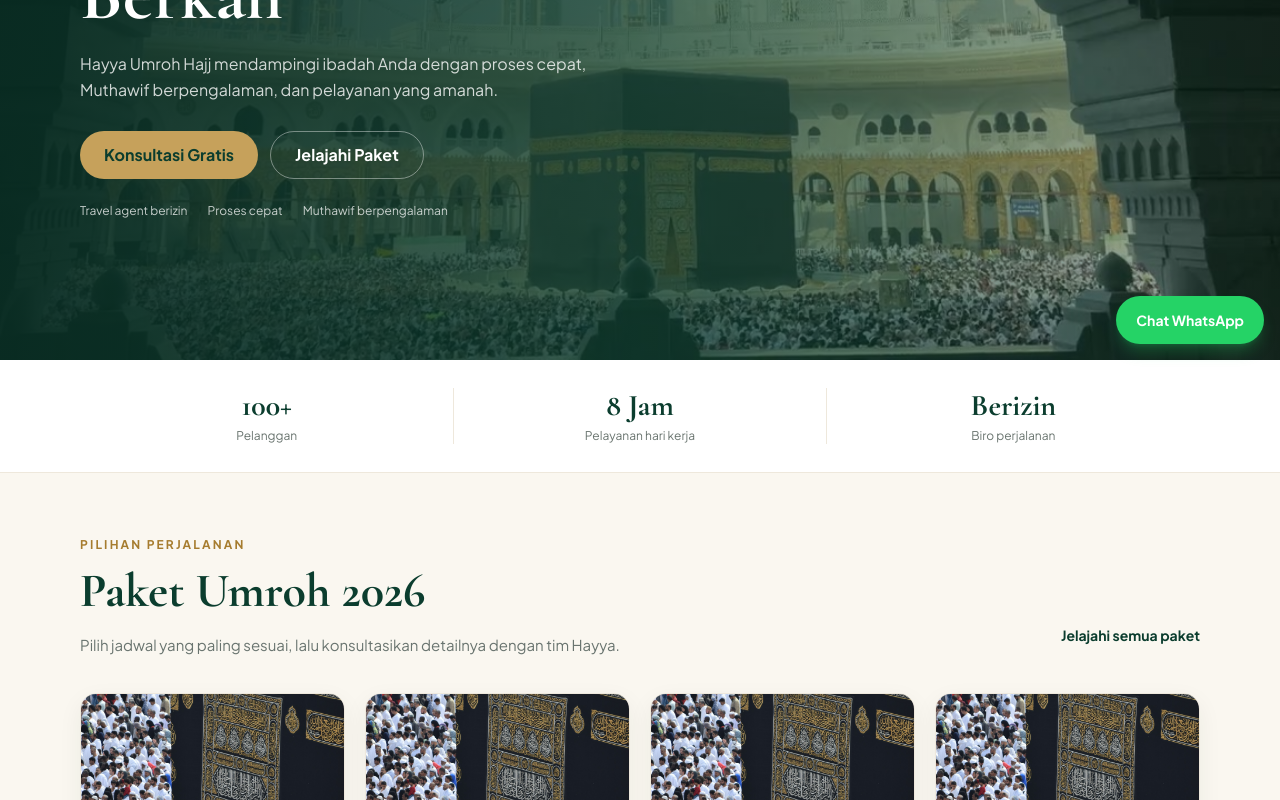
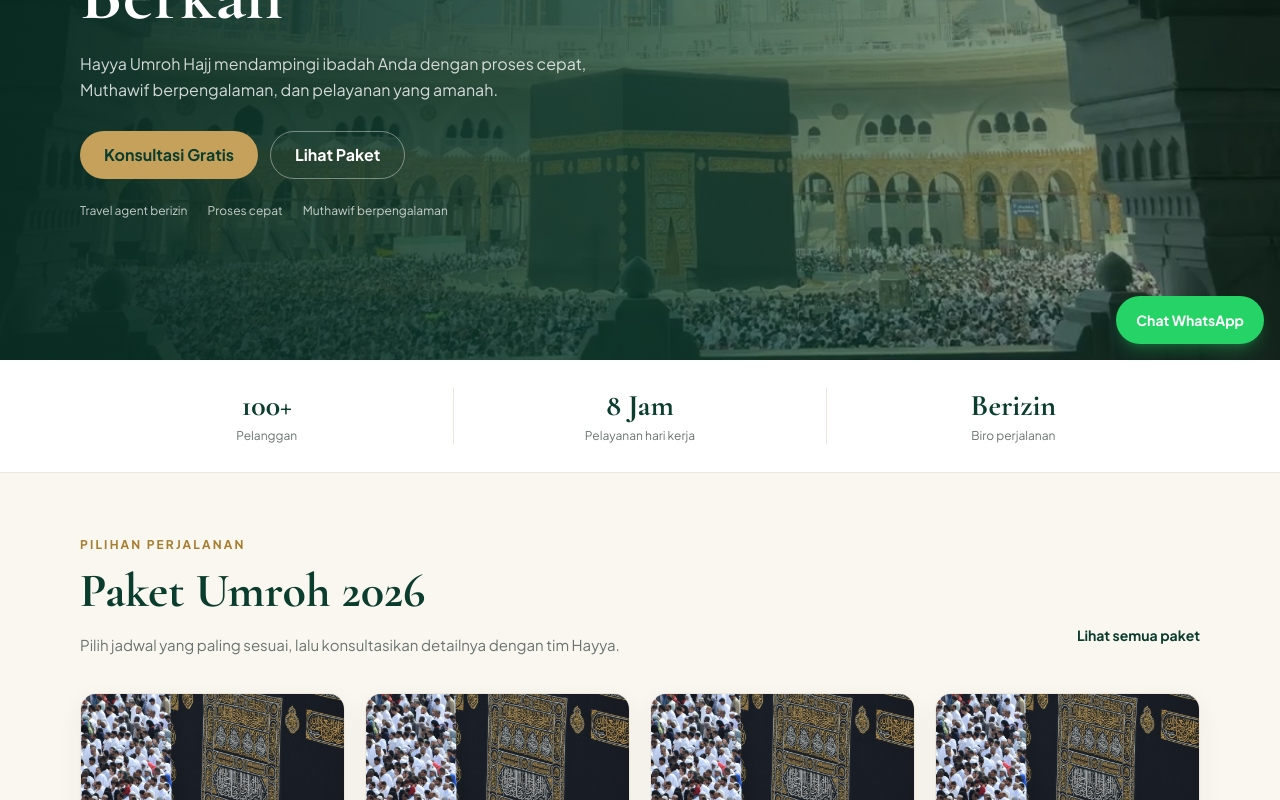
Before and after one commit to habibiazmi123/hayya-travel, a Next.js app: page / in a window 1280 px wide. Shown: the part 440-1240 px from the top of the page. Built offline with nearby package versions, Linux system fonts and the light colour scheme.

Commit message:
refine: use simpler CTA wording

```diff
--- a/app/page.tsx
+++ b/app/page.tsx
@@ -31,7 +31,7 @@ export default function Home() {
             <p className="mt-5 max-w-lg text-base leading-relaxed text-white/80">Hayya Umroh Hajj mendampingi ibadah Anda dengan proses cepat, Muthawif berpengalaman, dan pelayanan yang amanah.</p>
             <div className="mt-7 flex flex-wrap gap-3">
               <a href={generalWaLink()} target="_blank" rel="noopener noreferrer" className="inline-flex min-h-12 items-center rounded-full bg-gold px-6 font-bold text-pine transition-colors hover:bg-gold-soft">Konsultasi Gratis</a>
-              <Link href="/paket" className="inline-flex min-h-12 items-center rounded-full border border-white/40 px-6 font-bold transition-colors hover:border-gold hover:text-gold-soft">Jelajahi Paket</Link>
+              <Link href="/paket" className="inline-flex min-h-12 items-center rounded-full border border-white/40 px-6 font-bold transition-colors hover:border-gold hover:text-gold-soft">Lihat Paket</Link>
             </div>
             <ul className="mt-6 flex flex-wrap gap-x-5 gap-y-2 text-xs text-white/75">
               <li>Travel agent berizin</li><li>Proses cepat</li><li>Muthawif berpengalaman</li>
@@ -51,9 +51,9 @@ export default function Home() {
 
       <Reveal>
       <section aria-label="Paket umroh" className="mx-auto max-w-6xl px-4 py-16">
-        <div className="flex items-end justify-between gap-5"><SectionHeading align="left" eyebrow="PILIHAN PERJALANAN" title="Paket Umroh 2026" description="Pilih jadwal yang paling sesuai, lalu konsultasikan detailnya dengan tim Hayya." /><Link href="/paket" className="hidden min-h-11 shrink-0 items-center text-sm font-bold text-pine sm:inline-flex">Jelajahi semua paket</Link></div>
+        <div className="flex items-end justify-between gap-5"><SectionHeading align="left" eyebrow="PILIHAN PERJALANAN" title="Paket Umroh 2026" description="Pilih jadwal yang paling sesuai, lalu konsultasikan detailnya dengan tim Hayya." /><Link href="/paket" className="hidden min-h-11 shrink-0 items-center text-sm font-bold text-pine sm:inline-flex">Lihat semua paket</Link></div>
         <div className="mt-9 grid gap-5 sm:grid-cols-2 lg:grid-cols-4">{PACKAGES.map((packageInfo) => <PackageCard key={packageInfo.slug} packageInfo={packageInfo} />)}</div>
-        <Link href="/paket" className="mt-6 inline-flex min-h-11 items-center text-sm font-bold text-pine sm:hidden">Jelajahi semua paket</Link>
+        <Link href="/paket" className="mt-6 inline-flex min-h-11 items-center text-sm font-bold text-pine sm:hidden">Lihat semua paket</Link>
       </section>
       </Reveal>
 
@@ -87,7 +87,7 @@ export default function Home() {
         <div className="mx-auto max-w-6xl">
           <SectionHeading eyebrow="DOKUMENTASI PERJALANAN" title="Momen Bersama Hayya" description="Potongan cerita dari perjalanan jamaah di Tanah Suci dan berbagai destinasi." />
           <div className="mt-9"><GalleryGrid items={GALLERY.slice(0, 6)} compact /></div>
-          <p className="mt-7 text-center"><Link href="/galeri" className="inline-flex min-h-11 items-center font-bold text-pine">Jelajahi galeri lengkap</Link></p>
+          <p className="mt-7 text-center"><Link href="/galeri" className="inline-flex min-h-11 items-center font-bold text-pine">Lihat galeri lengkap</Link></p>
         </div>
       </section>
       </Reveal>
```
